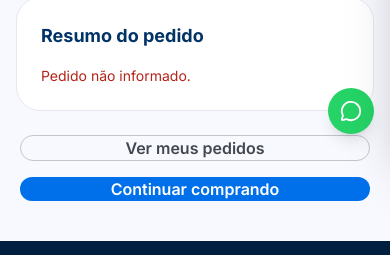
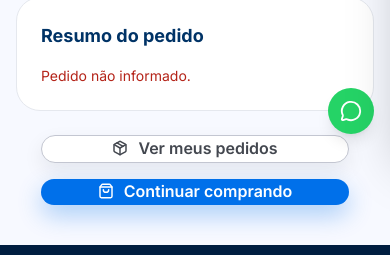
Before and after one commit to QueirozMoura/assistencia-tecnica, a React (Vite) app in the folder frontend/: page /pagamento/sucesso in a window 390 px wide. Shown: the part 694-949 px from the top of the page. Built offline with nearby package versions, Linux system fonts and the light colour scheme; no server answers.

Commit message:
style: aprimora layout mobile dos botões da página de sucesso

```diff
--- a/frontend/src/pages/PagamentoSucesso.jsx
+++ b/frontend/src/pages/PagamentoSucesso.jsx
@@ -1,4 +1,5 @@
 import { useEffect, useMemo, useState } from "react";
+import { Package, ShoppingBag } from "lucide-react";
 import { useNavigate, useSearchParams } from "react-router-dom";
 
 export default function PagamentoSucesso() {
@@ -424,19 +425,21 @@ export default function PagamentoSucesso() {
           )}
         </div>
 
-        <div className="flex flex-col sm:flex-row gap-4 sm:gap-3 px-1 sm:px-0">
+        <div className="flex flex-col items-center sm:items-stretch sm:flex-row gap-4 sm:gap-3 px-1 sm:px-0">
           <button
             type="button"
             onClick={handleMeusPedidosClick}
             disabled={loadingPedidos}
-            className="w-full min-w-0 sm:w-auto flex-1 h-11 rounded-xl border border-[#c3c6d1] text-[#43474f] font-semibold hover:bg-gray-50 hover:-translate-y-0.5 hover:shadow-sm active:scale-[0.98] transition-all duration-300 disabled:opacity-85 disabled:cursor-wait disabled:hover:translate-y-0 disabled:hover:shadow-none"
+            className="w-[88%] max-w-sm min-w-0 sm:w-auto flex-1 h-12 sm:h-11 px-4 rounded-2xl sm:rounded-xl border border-[#c3c6d1] bg-white text-[#43474f] font-semibold shadow-[0_8px_20px_rgba(15,23,42,0.08)] sm:shadow-none hover:bg-gray-50 hover:-translate-y-0.5 hover:shadow-sm active:scale-[0.98] transition-all duration-300 disabled:opacity-85 disabled:cursor-wait disabled:hover:translate-y-0 disabled:hover:shadow-none"
           >
-            <span className="inline-flex items-center justify-center gap-2">
-              {loadingPedidos && (
+            <span className="inline-flex items-center justify-center gap-2.5">
+              {loadingPedidos ? (
                 <span
                   className="w-3.5 h-3.5 rounded-full border-2 border-[#9ca3af] border-t-transparent animate-spin"
                   aria-hidden="true"
                 />
+              ) : (
+                <Package size={16} strokeWidth={2.2} aria-hidden="true" />
               )}
               {loadingPedidos ? "Abrindo pedidos..." : "Ver meus pedidos"}
             </span>
@@ -445,14 +448,16 @@ export default function PagamentoSucesso() {
             type="button"
             onClick={handleCatalogoClick}
             disabled={loadingCatalogo}
-            className="w-full min-w-0 sm:w-auto flex-1 h-11 rounded-xl bg-[#0070ea] text-white font-semibold hover:bg-[#0059bb] hover:-translate-y-0.5 hover:shadow-[0_8px_18px_rgba(0,89,187,0.25)] active:scale-[0.98] transition-all duration-300 disabled:opacity-85 disabled:cursor-wait disabled:hover:translate-y-0 disabled:hover:shadow-none"
+            className="w-[88%] max-w-sm min-w-0 sm:w-auto flex-1 h-12 sm:h-11 px-4 rounded-2xl sm:rounded-xl bg-[#0070ea] text-white font-semibold shadow-[0_10px_24px_rgba(0,112,234,0.32)] sm:shadow-[0_8px_18px_rgba(0,89,187,0.25)] hover:bg-[#0059bb] hover:-translate-y-0.5 hover:shadow-[0_8px_18px_rgba(0,89,187,0.25)] active:scale-[0.98] transition-all duration-300 disabled:opacity-85 disabled:cursor-wait disabled:hover:translate-y-0 disabled:hover:shadow-none"
           >
-            <span className="inline-flex items-center justify-center gap-2">
-              {loadingCatalogo && (
+            <span className="inline-flex items-center justify-center gap-2.5">
+              {loadingCatalogo ? (
                 <span
                   className="w-3.5 h-3.5 rounded-full border-2 border-white/80 border-t-transparent animate-spin"
                   aria-hidden="true"
                 />
+              ) : (
+                <ShoppingBag size={16} strokeWidth={2.2} aria-hidden="true" />
               )}
               {loadingCatalogo
                 ? "Abrindo catálogo..."
```
